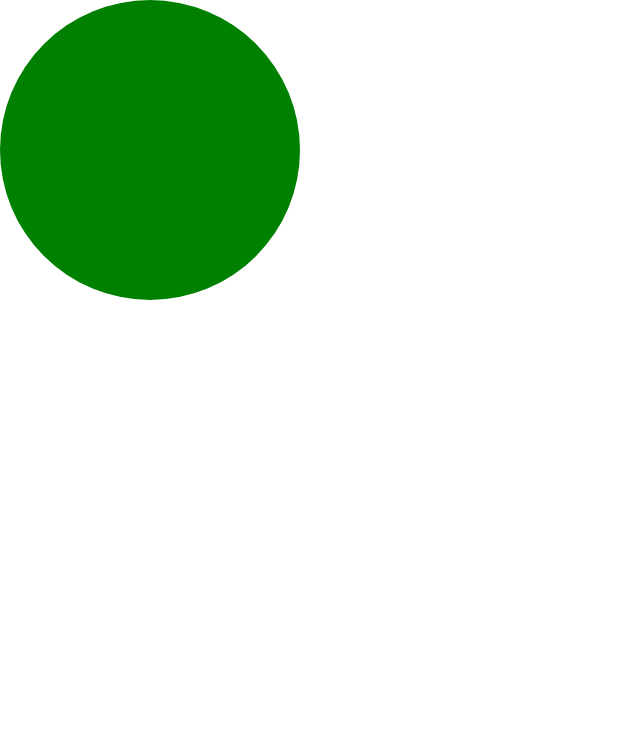
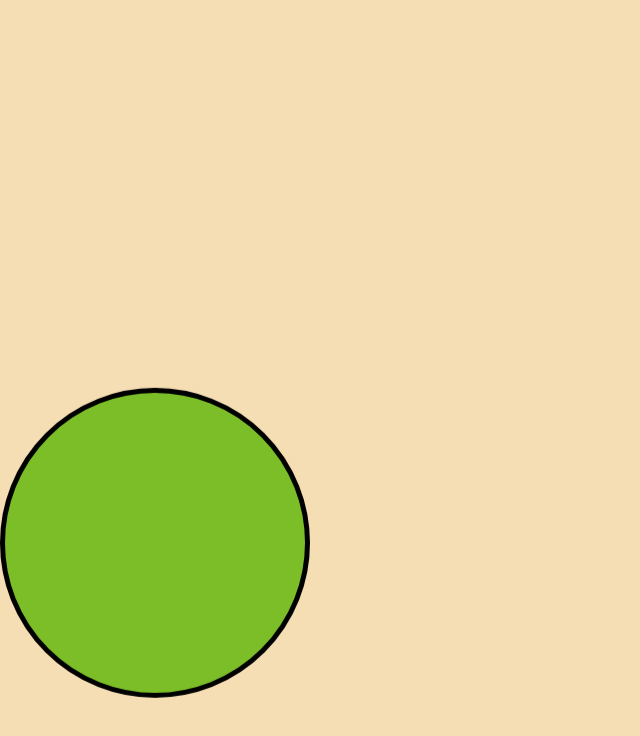
Before and after one commit to bibek977/ReactApp, a React (Create React App) app: page / in a window 1280 px wide. Shown: the top 736 px of the page, without its empty margins (0-640 px from the left). Built offline with nearby package versions, Linux system fonts and the light colour scheme.

Commit message:
animation added

```diff
--- a/src/App.css
+++ b/src/App.css
@@ -1,6 +1,37 @@
+body{
+  height: 70vh;
+  width: 70vw;
+  background-color: wheat;
+}
 .center_item{
   width: 300px;
   height: 300px;
   border-radius: 50%;
   background-color: green;
+  /* position: absolute; */
+  transition: 1s;
+  animation: moveAnime 10s linear infinite;
+  border: 5px solid black;
 }
+
+@keyframes moveAnime {
+  0%{
+    transform: translate(0,0);
+    background-color: green;
+  }
+  25%{
+    transform: translateX(60vw);
+    background-color: aqua;
+  }
+  50%{
+    transform: translate(60vw,60vh);
+    background-color: blueviolet;
+  }
+  75%{
+    transform: translate(0,60vh);
+    background-color: yellowgreen;
+  }
+  100%{
+    transform: translate(0,0);
+  }
+}
```
